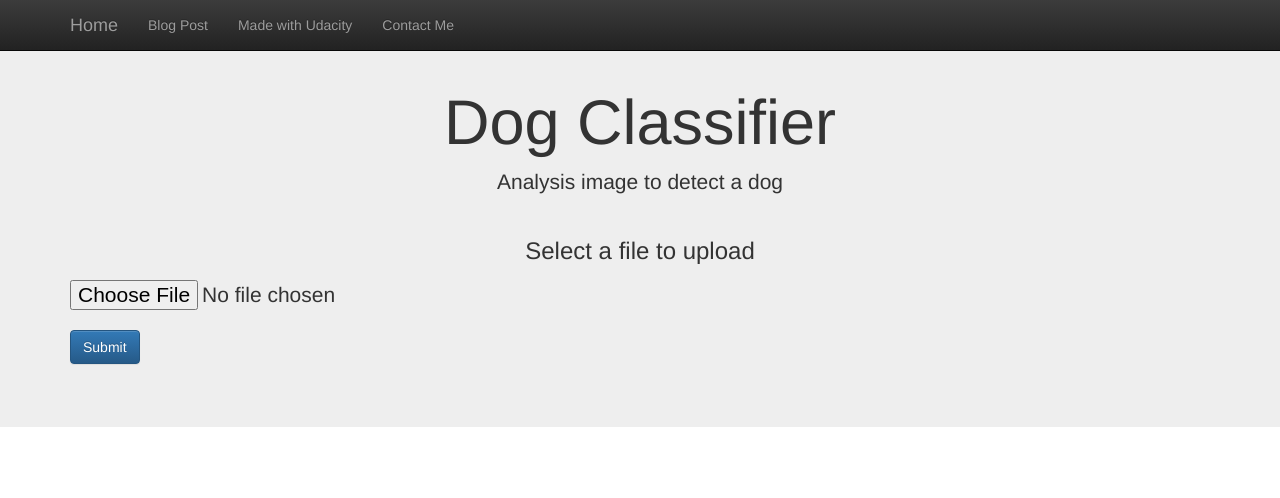
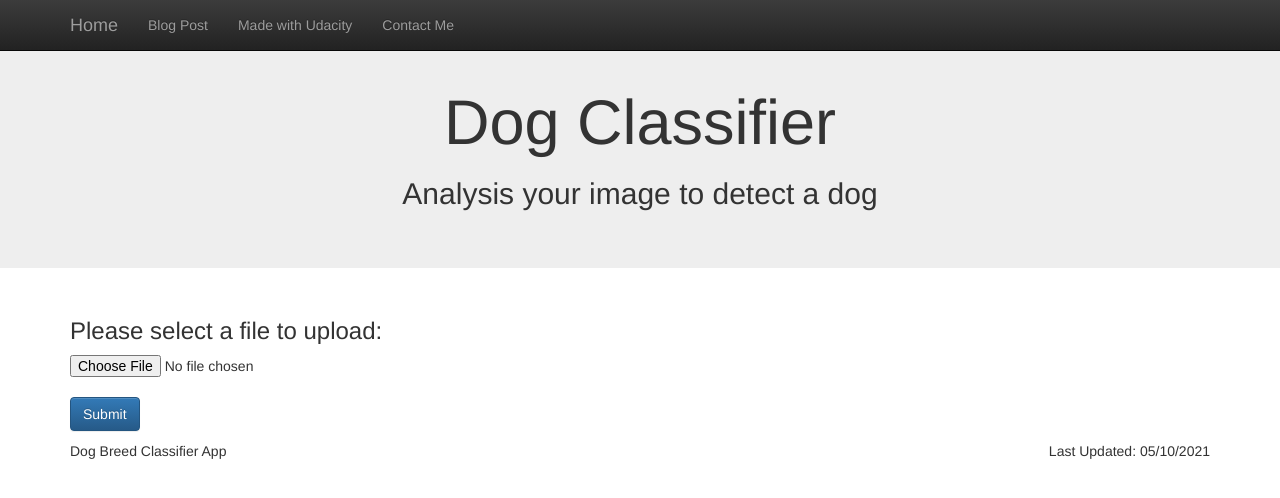
Before and after one commit to cwright08/Udacity_Dog_Image_Classifier, a Flask app: page / in a window 1280 px wide. Shown: the top 498 px of the page. Run offline with Flask 2, Linux system fonts and the light colour scheme; some libraries are stand-ins or nearby versions.

Commit message:
Working Web App.

```diff
--- a/app/resources/routes.py
+++ b/app/resources/routes.py
@@ -29,7 +29,7 @@ def upload_image():
 		filename = file.filename
 		file.save(os.path.join(app.config['UPLOAD_FOLDER'], filename))
 		#print('upload_image filename: ' + filename)
-		flash('Image successfully uploaded and displayed below')
+		flash('Image successfully uploaded and displayed below:')
 		return render_template('index.html', filename=filename)
 	else:
 		flash('Allowed image types are -> png, jpg, jpeg, gif')
--- a/app/resources/templates/index.html
+++ b/app/resources/templates/index.html
@@ -3,10 +3,9 @@
 <head>
     <meta charset="utf-8">
     <meta http-equiv="X-UA-Compatible" content="IE=edge">
-    <meta name="viewport" content="width=device-width, initial-scale=1">
+    <meta name="viewport" content="width=device-width, initial-scale=1,shrink-to-fit=no">
 
     <title>Dog Detector</title>
-
     <link rel="stylesheet" href="https://maxcdn.bootstrapcdn.com/bootstrap/3.3.7/css/bootstrap.min.css" integrity="sha384-BVYiiSIFeK1dGmJRAkycuHAHRg32OmUcww7on3RYdg4Va+PmSTsz/K68vbdEjh4u" crossorigin="anonymous">
     <link rel="stylesheet" href="https://maxcdn.bootstrapcdn.com/bootstrap/3.3.7/css/bootstrap-theme.min.css" integrity="sha384-rHyoN1iRsVXV4nD0JutlnGaslCJuC7uwjduW9SVrLvRYooPp2bWYgmgJQIXwl/Sp" crossorigin="anonymous">
 </head>
@@ -31,17 +30,19 @@
 
 #Content
 <div class="jumbotron">
+    <div class="container" >
+        <h1 class="text-center">Dog Classifier</h1>
+        <h2 class="text-center">Analysis your image to detect a dog</h2>
+    </div>
+</div>
+
 <div class="container">
-        <h1 class="text-center">Dog Classifier</h1>
-        <p class="text-center">Analysis image to detect a dog</p>
-        <hr />
-        <h3 class = "text-center">Select a file to upload</h3>
-        <p></p>
+    <div>
         {% with messages = get_flashed_messages() %}
         {% if messages %}
             <ul>
             {% for message in messages %}
-                  <p1 class = "text-center">{{ message }}</p1>
+            <p1 class = "text-left">{{ message }}</p1>
             {% endfor %}
             </ul>
         {% endif %}
@@ -54,6 +55,10 @@
             </div>
         {% endif %}
 
+
+        {% if predictsuccess %}
+            {% block content %}{% endblock %}
+        {% else %}
             {% if filename%}
             <div>
                 <a href= "/go/{{filename}}" class="btn btn-primary btn-block">Predict</a>
@@ -61,11 +66,9 @@
             <hr />
             {% endif %}
 
-        {% if predictsuccess %}
-        {% block content %}{% endblock %}
-        {% endif %}
 
-
+            {% if filename %}
+            <h1> Choose another image?</h1>
             <form method="post" action="/upload_image" enctype="multipart/form-data">
                     <dl>
                         <p>
@@ -76,12 +79,38 @@
                         <button type="submit" class="btn btn-primary">Submit</button>
                     </p>
             </form>
+            {% else %}
+            <h3 class = "text-left">Please select a file to upload:</h3>
+            <form method="post" action="/upload_image" enctype="multipart/form-data">
+                <dl>
+                    <p>
+                        <input type="file" name="file" autocomplete="off" required>
+                    </p>
+                </dl>
+                <p>
+                    <button type="submit" class="btn btn-primary">Submit</button>
+                </p>
+            </form>
+            {% endif %}
+
+
+        {% endif %}
 
     </div>
-
-
 </div>
 
+<footer class="footer" >
+    <div class="container">
+        <div class="row">
+            <div class ="col-md-6 text-left">
+                <p>Dog Breed Classifier App</p>
+            </div>
+            <div class ="col-md-6 text-right">
+                <p>Last Updated: 05/10/2021</p>
+            </div>
+        </div>
+    </div>
+</footer>
 
 </body>
 </html>
```
Also changed, not shown: app/resources/templates/go.html (+7 -2 lines). Lines whose indentation alone changed are shown as unchanged.
